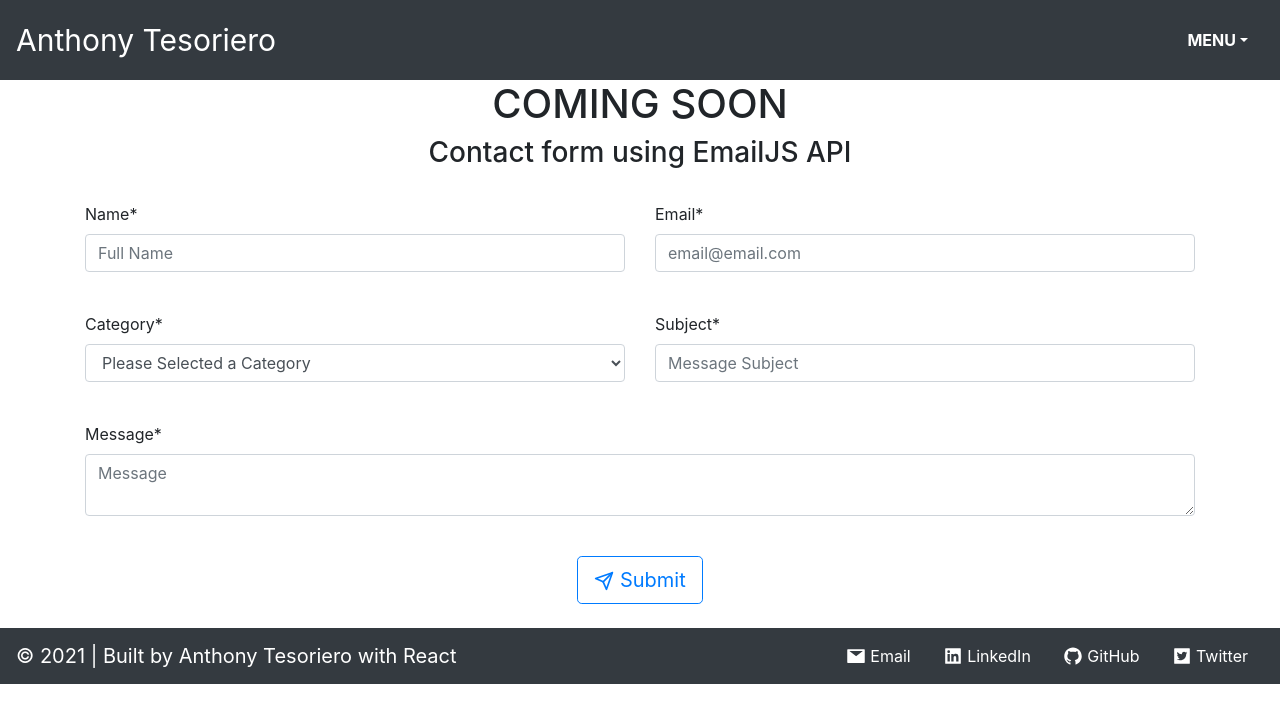
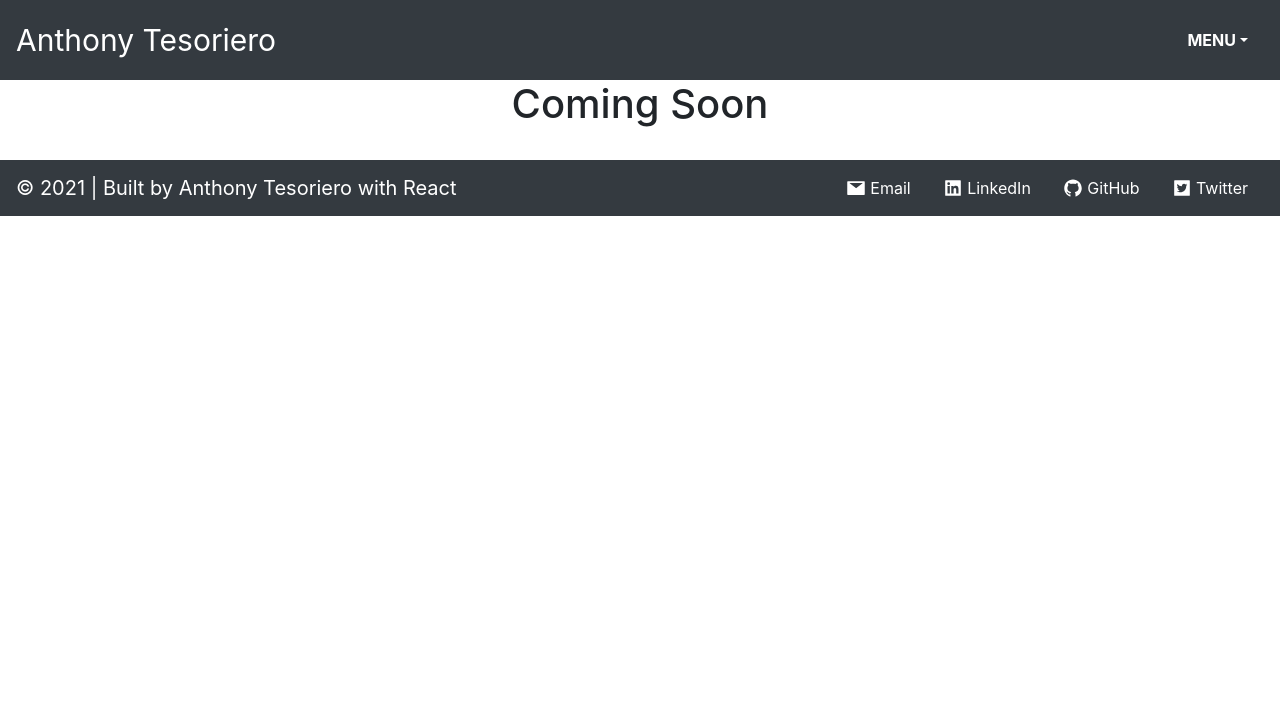
Before and after one commit to anttesoriero/AntTesReact, a React (Create React App) app in the folder AntTes/react-typescript/: page /contact in a window 1280 px wide. Shown: the top 722 px of the page. Built offline with nearby package versions, Linux system fonts and the light colour scheme.

Commit message:
More EmailJS

```diff
--- a/AntTes/react-typescript/package.json
+++ b/AntTes/react-typescript/package.json
@@ -21,6 +21,7 @@
     "react": "^17.0.1",
     "react-dom": "^17.0.1",
     "react-helmet": "^6.1.0",
+    "react-hook-form": "^6.15.4",
     "react-icons": "^4.2.0",
     "react-router-dom": "^5.2.0",
     "react-scripts": "4.0.0",
--- a/AntTes/react-typescript/src/Pages/Contact.tsx
+++ b/AntTes/react-typescript/src/Pages/Contact.tsx
@@ -1,117 +1,22 @@
 import React from 'react';
 import Navigation from '../Components/Navigation';
-import {Button, Col, Container, Form, FormGroup, Input, Label, Row} from 'reactstrap';
+import {Container} from 'reactstrap';
 import Footer from '../Components/Footer';
-import {FiSend} from 'react-icons/fi'
-import{ init } from 'emailjs-com';
-init('../../process.env/REACT_APP_EMAILJS_USER_ID');
 
 const Contact = () => {
-
-    // handleFetchData() { // access in API call
-    //     fetch(`https://awesome.api.io?api-key=${process.env.REACT_APP_EMAILJS_USER_ID}`)
-    //       .then((res) => res.json())
-    //       .then((data) => console.log(data))
-    // }
-
-    // const onSubmit = async (data) => {
-    //     try {
-    //       const templateParams = {
-    //         name: data.name,
-    //         email: data.email,
-    //         subject: data.subject,
-    //         message: data.message
-    //       };
-    //       await emailjs.send(
-    //         process.env.REACT_APP_SERVICE_ID,
-    //         process.env.REACT_APP_TEMPLATE_ID,
-    //         templateParams,
-    //         process.env.REACT_APP_USER_ID
-    //       );
-    //       reset();
-    //     } catch (e) {
-    //       console.log(e);
-    //     }
-    //   };
 
     return (
         <div>
             <Navigation pageName="Contact"/>
 
             <Container>
-                <h1 className="centered">COMING SOON</h1>
-                <h3 className="centered">Contact form using EmailJS API</h3>
+                <h1 className="centered">Coming Soon</h1>
 
-                <br />
-
-                <Form>
-                    <Row>
-                        {/* Name */}
-                        <Col>
-                            <FormGroup>
-                                <Label for="name">Name*</Label>
-                                <Input type="email" name="name" id="name" placeholder="Full Name" required />
-                            </FormGroup>
-                        </Col>
-
-                        {/* Email */}
-                        <Col>
-                            <FormGroup>
-                                <Label for="email">Email*</Label>
-                                <Input type="email" name="email" id="email" placeholder="email@email.com" required />
-                            </FormGroup>
-                        </Col>
-                    </Row>
-
-                    <br />
-
-                    <Row>
-                        {/* Category */}
-                        <Col>
-                            <FormGroup>
-                                <Label for="category">Category*</Label>
-                                <Input type="select" name="category" id="category" required>
-                                    <option disabled selected>Please Selected a Category</option>
-                                    <option>1. General</option>
-                                    <option>2. Website Bug/Feedback</option>
-                                    <option>3. Business Inquiry</option>
-                                    <option>4. Other</option>
-                                </Input>
-                            </FormGroup>
-                        </Col>
-
-                        {/* Subject */}
-                        <Col>
-                            <FormGroup>
-                                <Label for="subject">Subject*</Label>
-                                <Input type="text" name="subject" id="subject" placeholder="Message Subject" required />
-                            </FormGroup>
-                        </Col>
-                    </Row>
-
-                    <br />
-
-                    <FormGroup>
-                        <Label for="message">Message*</Label>
-                        <Input type="textarea" name="message" id="submessageject" placeholder="Message" required />
-                    </FormGroup>
-
-                    <br />
-
-                    {/* Submit Button */}
-                    <span className="centered"><Button type="submit" outline color="primary" size="lg"><FiSend /> Submit</Button></span>
-                </Form>
             </Container>
-
             <br />
-
             <Footer/>
         </div>
     );
 }
 
 export default Contact;
-
-function handleFetchData() {
-    throw new Error('Function not implemented.');
-}
```
Also changed, not shown: AntTes/react-typescript/src/Pages/ContactTest.tsx (added, +122 -0 lines), 1 other file (tests, documents, lock files or other folders).
